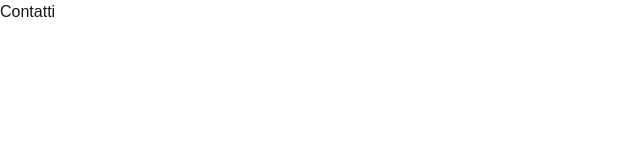
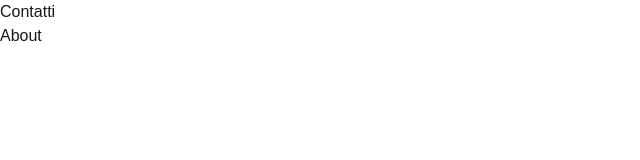
Before and after one commit to AV77web/app, a Next.js app in the folder app/: page /contact in a window 1280 px wide. Shown: the top 160 px of the page, without its empty margins (0-640 px from the left). Built offline with nearby package versions, Linux system fonts and the light colour scheme.

Commit message:
Inserito link ad Aboout

```diff
--- a/app/app/blog/categorie/page.tsx
+++ b/app/app/blog/categorie/page.tsx
@@ -1,3 +1,3 @@
-export default function Categorie() {
+export default function Categories() {
     return <h1>Categorie</h1>
 }
--- a/app/app/contact/page.tsx
+++ b/app/app/contact/page.tsx
@@ -1,3 +1,6 @@
 export default function Contact() {
-    return <h1>Contatti</h1>
+    return <>
+        <h1>Contatti</h1>
+        <a href="/about">About</a>
+    </>
 }
```
